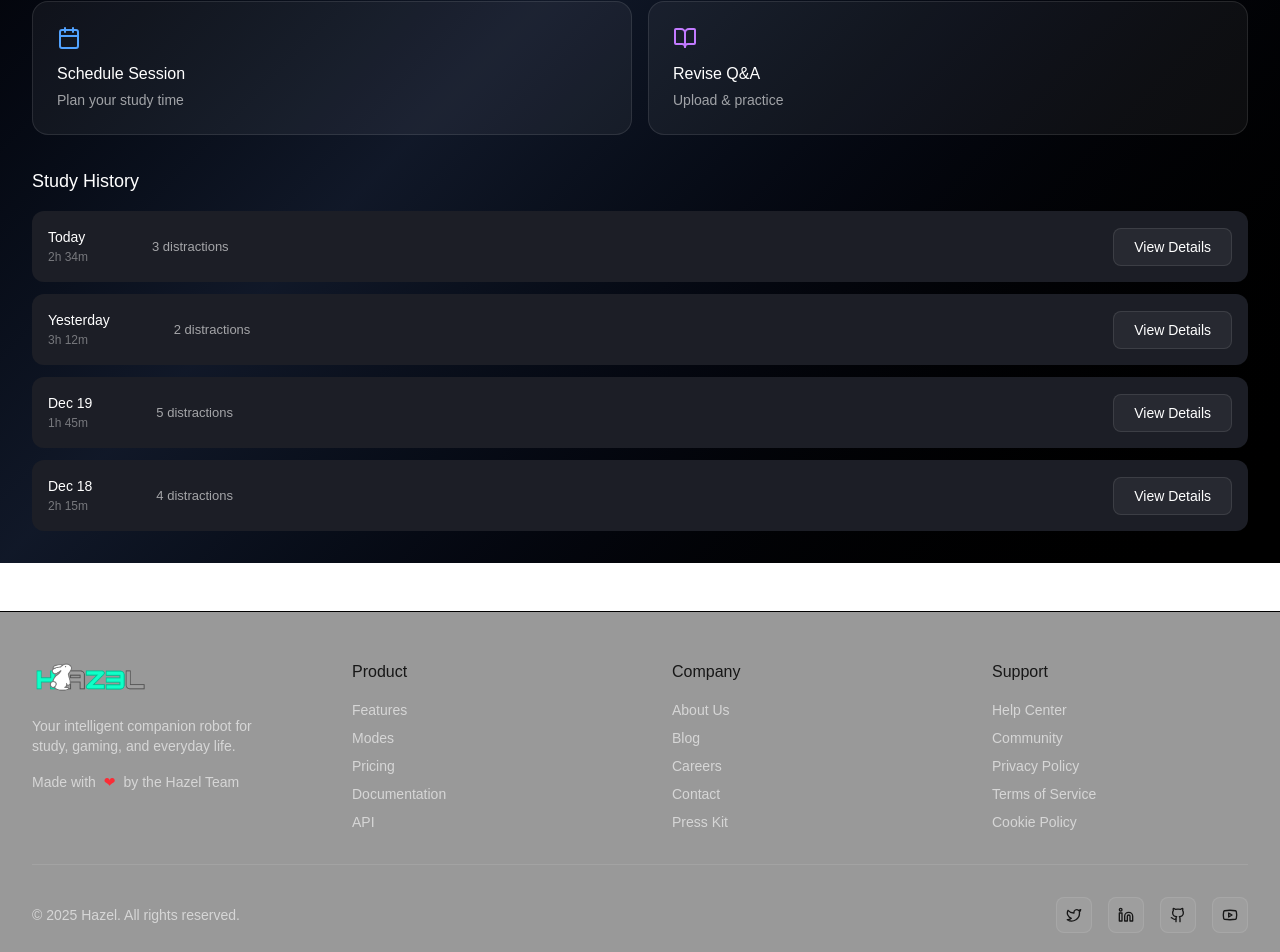
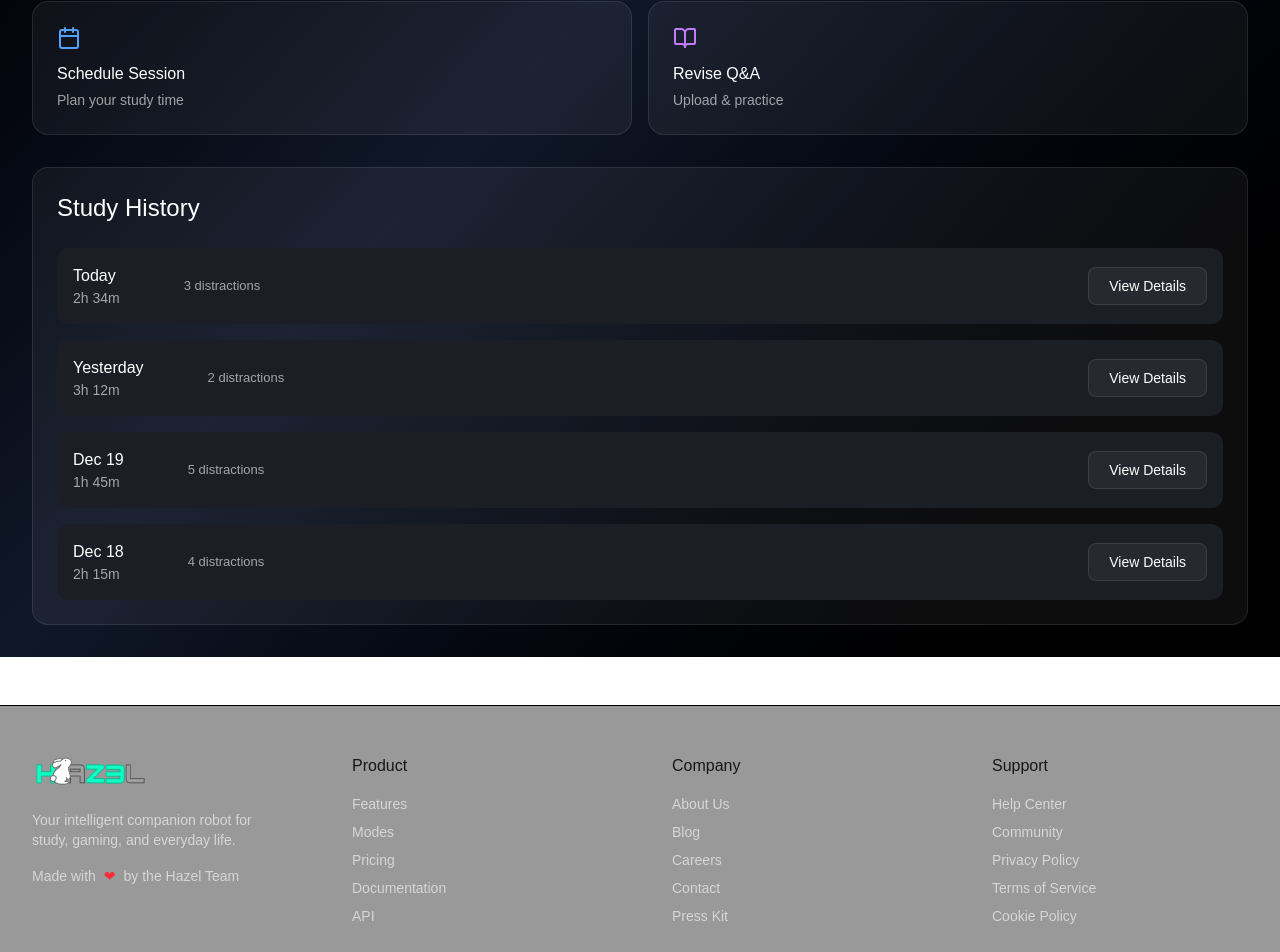
Before and after one commit to OnithaH/Hazel, a Next.js app in the folder companion_hazel/: page /study_mode in a window 1280 px wide. Shown: the part 838-1790 px from the top of the page. Built offline with nearby package versions, Linux system fonts and the light colour scheme; no server answers.

Commit message:
study settion history section changed

```diff
--- a/companion_hazel/app/study_mode/page.tsx
+++ b/companion_hazel/app/study_mode/page.tsx
@@ -82,8 +82,8 @@ export default function StudyModePage() {
                     key={aroma}
                     onClick={() => setSelectedAroma(aroma)}
                     className={`flex-1 py-2 rounded-lg text-xs transition-all ${selectedAroma === aroma
-                        ? 'bg-pink-500/20 border border-pink-500/40 text-pink-400'
-                        : 'bg-white/5 border border-white/10 text-white/60'
+                      ? 'bg-pink-500/20 border border-pink-500/40 text-pink-400'
+                      : 'bg-white/5 border border-white/10 text-white/60'
                       }`}
                   >
                     {aroma}
@@ -127,10 +127,10 @@ export default function StudyModePage() {
         </div>
 
         {/* Study History */}
-        <div className="space-y-4">
-          <h2 className="text-lg font-medium">Study History</h2>
+        <div className="bg-white/5 border border-white/10 rounded-2xl p-6 space-y-6">
+          <h2 className="text-2xl">Study History</h2>
 
-          <div className="space-y-3">
+          <div className="space-y-4">
             {historyData.map((item, index) => (
               <div
                 key={index}
@@ -138,8 +138,8 @@ export default function StudyModePage() {
               >
                 <div className="flex items-center gap-16">
                   <div>
-                    <p className="text-[14px]">{item.date}</p>
-                    <p className="text-white/40 text-[12px]">{item.time}</p>
+                    <p className="text-base">{item.date}</p>
+                    <p className="text-white/60 text-sm">{item.time}</p>
                   </div>
                   <p className="text-white/60 text-[13px]">{item.distractions}</p>
                 </div>
```
